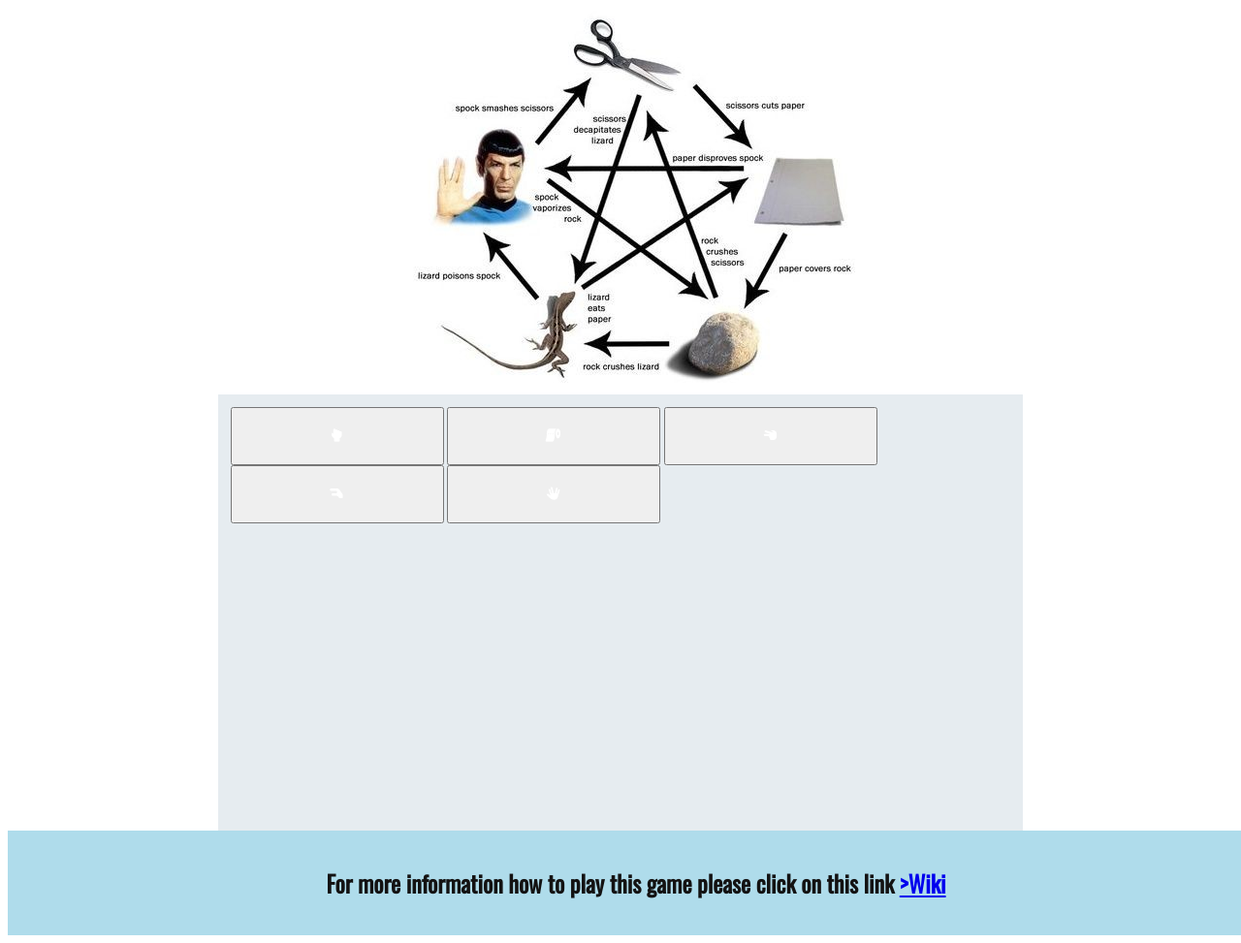
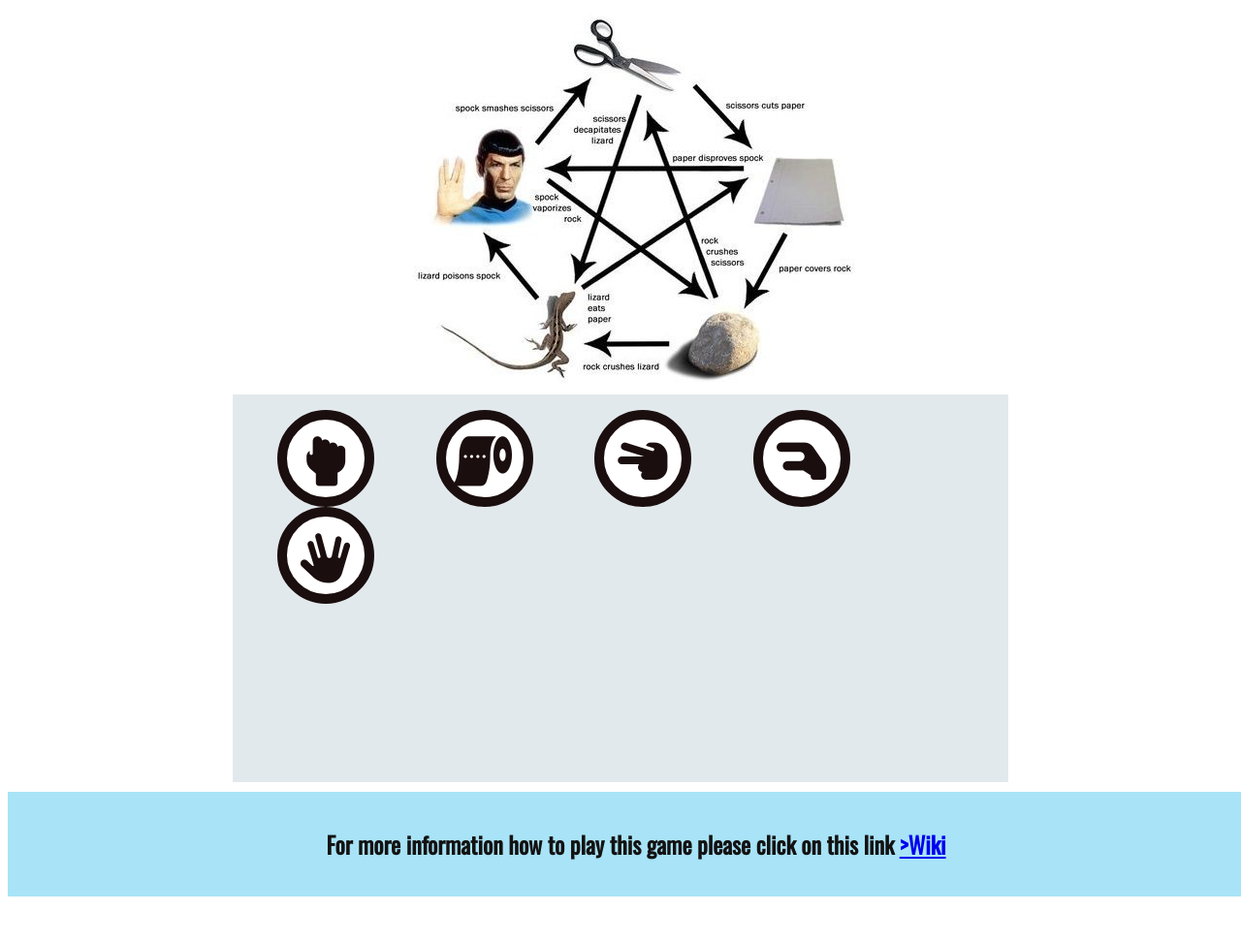
Before and after one commit to Code-Institute-Submissions/PeterSvk1-project2, a plain HTML site: page index.html in a window 1280 px wide. Shown: the part 502-1475 px from the top of the page at 97% size. After the commit the page ends 1435 px from the top, so only its background shows below. Drawn offline with nearby package versions, Linux system fonts and the light colour scheme.

Commit message:
just commit to save into repository

```diff
--- a/assets/css/style.css
+++ b/assets/css/style.css
@@ -8,6 +8,7 @@ body {
     /* Generic project styles */
     color: #131212;
     font-family: 'Oswald', sans-serif;
+
 }
 
 
@@ -26,27 +27,38 @@ body {
 }
 
 .game-area {
-    background-color: #E6ECF0;
+    background-color: #e2e9ed;
     box-sizing: border-box;
-    width: 85%;
-    height: 65vh;
-    max-height: 450px;
-    max-width: 830px;
+    width: 90%;
+    height: 70vh;
+    max-height: 400px;
+    max-width: 800px;
     margin-left: auto;
     margin-right: auto;
-    padding: 1%;
+    padding: 1em;
 }
-.btn {
-    width: 220px;
-    height: 60px;
-    font-family: "Raleway", sans-serif;
-    text-transform: uppercase;
-    letter-spacing: 1.2px;
-    color: white;
+.button {
+    width: 40px;
+    height: 40px;
+    letter-spacing: 1px;
+    color: rgb(27, 14, 14);
+}
+
+.btn--big {
+    padding-top: 10px;
+    border-radius: 50%;
+    background-color: white;
+    border: 10px solid;
+    width: 100px;
+    height: 100px;
+    font-size: 3.2rem;
+    margin: 0 30px;
+    transition: all 0.5s;
 }
 footer {
+    margin-top: 10px;
     text-align: center;
-    background-color: rgb(175, 220, 235);
+    background-color: rgb(168, 227, 247);
     padding: 1em;
     width: 100%;
 }
--- a/index.html
+++ b/index.html
@@ -23,20 +23,20 @@
 
 
   <div class="game-area">
-    <div class="controls-area">
-        <button data-type="rock" class="btn btn--big btn--green">
+    <div class="controls">
+        <button data-type="rock" class="button btn--big btn--green">
             <i class="fa-solid fa-hand-back-fist"></i>
         </button>
-        <button data-type="paper" class="btn btn--big btn--blue">
+        <button data-type="paper" class="button btn--big btn--blue">
             <i class="fa-solid fa-toilet-paper"></i>
         </button>
-        <button data-type="scissors" class="btn btn--big btn--orange">
+        <button data-type="scissors" class="button btn--big btn--orange">
             <i class="fa-solid fa-hand-scissors"></i>
         </button>
-        <button data-type="lizard" class="btn btn--big btn--red">
+        <button data-type="lizard" class="button btn--big btn--red">
             <i class="fa-solid fa-hand-lizard"></i>
         </button>
-        <button data-type="spock" class="btn btn--big btn--yellow">
+        <button data-type="spock" class="button btn--big btn--yellow">
             <i class="fa-solid fa-hand-spock"></i>
         </button>
 
```
